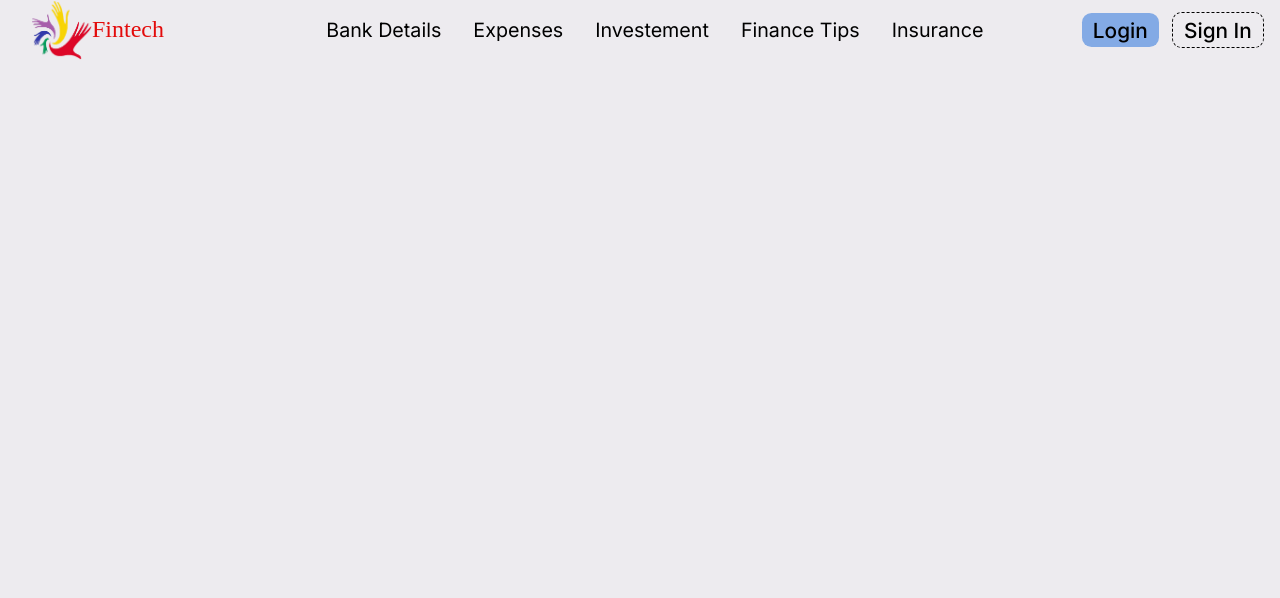
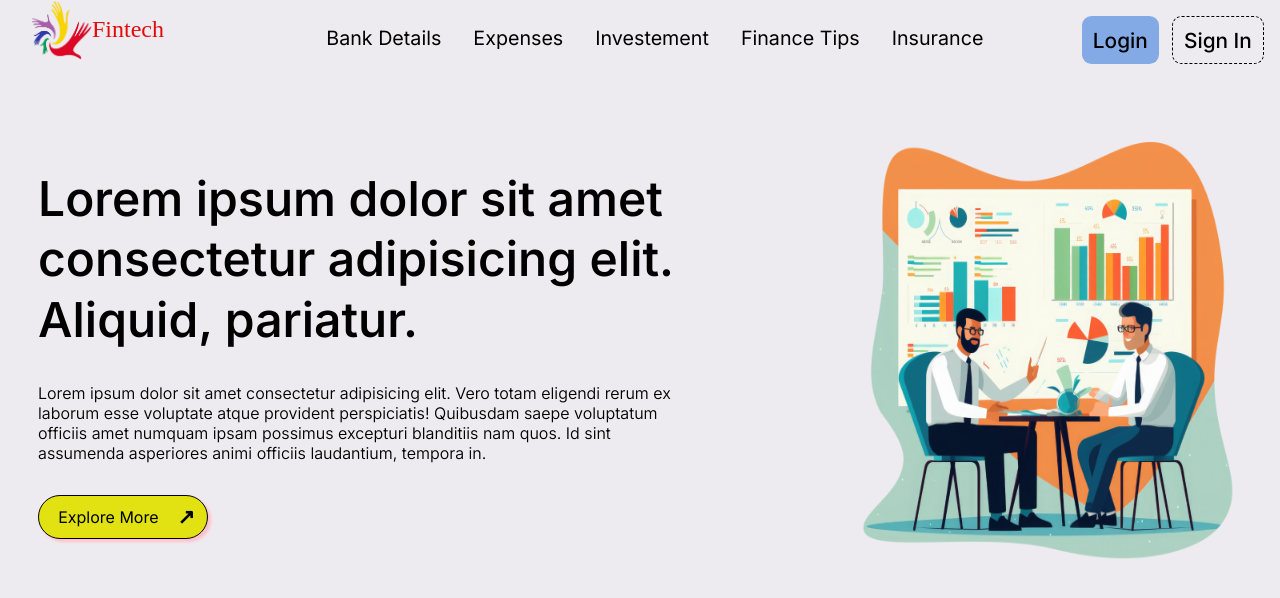
Before and after one commit to Codie-ds/Finance-Advisor, a plain HTML site: page index.html in a window 1280 px wide. Drawn offline with Linux system fonts and the light colour scheme; a web font is replaced by a local one.

Commit message:
Main-page content added with responsive styling

```diff
--- a/index.html
+++ b/index.html
@@ -11,7 +11,7 @@
     <!-- Creating Nav bar  -->
     <nav class="nav-section">
         <div class="company">
-            <img class="company-logo" src="./images/logo.png" alt="company-logo">
+            <img class="company-logo" loading="lazy" src="./images/logo.png" alt="company-logo">
             <code class="company-name">Fintech</code>
         </div>
 
@@ -33,5 +33,30 @@
         </div>
     </nav>
 
+    <!-- Creating main content -->
+
+    <main class="main-section">
+        <div class="left-content">
+            <h1 class="main-heading">
+                Lorem ipsum dolor sit amet consectetur adipisicing elit. Aliquid, pariatur.
+            </h1>
+
+            <p class="heading-summary">
+                Lorem ipsum dolor sit amet consectetur adipisicing elit. Vero totam eligendi rerum ex laborum esse voluptate atque provident perspiciatis! Quibusdam saepe voluptatum officiis amet numquam ipsam possimus excepturi blanditiis nam quos. Id sint assumenda asperiores animi officiis laudantium, tempora in.
+            </p>
+
+            <div class="Explore-more-content-button">
+                <div class="Explore-btn">
+                    <div class="text">Explore More</div>
+                </div>
+                <p>&#8599;</p>
+            </div>
+        </div>
+
+        <div class="right-content">
+            <img class="finance-img" loading="lazy" src="./images/finance-ai-img.webp" alt="finance-ai-img">
+        </div>
+    </main>
+
 </body>
 </html>
--- a/style.css
+++ b/style.css
@@ -40,6 +40,7 @@ body{
 .nav-section{
     display: flex;
     justify-content: space-between;
+    height: 15vh;
 }
 
 .company{
@@ -78,6 +79,7 @@ body{
 
 @media screen and (min-width:1270px) {
     .nav-section{
+        height: 100px;
         position: relative;
         width: 100%;
         display: flex;
@@ -88,8 +90,7 @@ body{
     .nav{
         visibility: visible;
         display: flex;
-        justify-content: center;
-        align-items: center;
+        margin-top: 1.6rem;
         margin-left: 4rem;
         gap: 2rem;
     }
@@ -110,12 +111,12 @@ body{
         display: flex;
         gap: 0.8rem;
         margin-right: 1rem;
-        justify-content: center;
-        align-items: center;
+        margin-top: 1rem;
     }
 
     #login-btn,
     #signIn-btn{
+        height: 3rem;
         padding: 0.3rem 0.7rem;
         font-size: 1.3rem;
         font-family: "Inter";
@@ -168,3 +169,92 @@ body{
         visibility: hidden;
     }
 }
+
+/* create main content */
+
+.main-section{
+    display: flex;
+    flex-direction: column;
+    gap: 2.5rem;
+    justify-content: center;
+    align-items: center;
+}
+
+.left-content{
+    margin-right: 4rem;
+    width: 70%;
+    display: flex;
+    flex-direction: column;
+    gap: 2rem;
+}
+
+.main-heading{
+    font-family: "Inter";
+    font-size: 3rem;
+    font-weight: 550;
+    line-height: 1.268;
+}
+
+.heading-summary{
+    font-family: "Inter";
+    font-weight: 350;
+}
+
+.Explore-more-content-button{
+    display: flex;
+}
+
+.Explore-btn{
+    font-family: "Inter";
+    padding: 0.7rem 1.2rem;
+    border: 1px solid black;
+    border-radius: 1.5rem;
+    padding-right: 3rem;
+    cursor: pointer;
+    box-shadow: 3px 3px 3px pink;
+
+    display: block;
+
+    background: linear-gradient(to right, rgb(206, 206, 87) 50%, rgb(226, 226, 19) 50%);
+    background-size: 200%  100%;
+    background-position: right bottom;
+    transition: all .5s ease-out;
+}
+
+.Explore-more-content-button p{
+    font-size: 1.3rem;
+    font-weight: 600;
+    transform: translateX(-30px);
+    margin-top: 0.6rem;
+    transition: all .6s ease-out;
+    display: block;
+    cursor: pointer;
+}
+
+.Explore-btn:hover{
+    background-position: left bottom;
+    box-shadow: 3px 3px 6px pink;
+}
+
+.finance-img{
+    height: 40vh;
+    width: 50vw;
+}
+
+@media screen and (min-width:1270px) {
+    .main-section{
+        display: flex;
+        flex-direction: row;
+        justify-content: space-around;
+        margin-top: 2rem;
+    }
+
+    .left-content{
+        width: 50%;
+    }
+
+    .finance-img{
+        height: 55vh;
+        width: 30vw;
+    }
+}
```
Also changed, not shown: images/finance-ai-img.webp (added).
